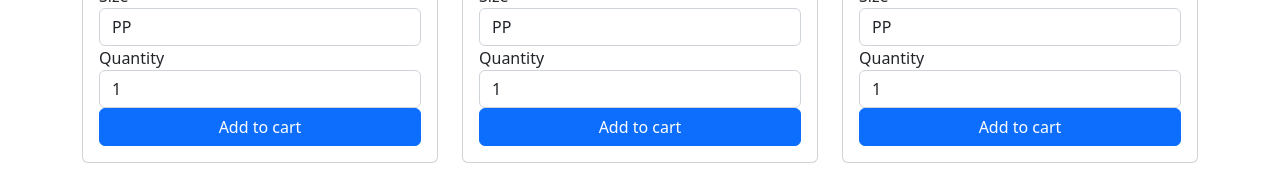
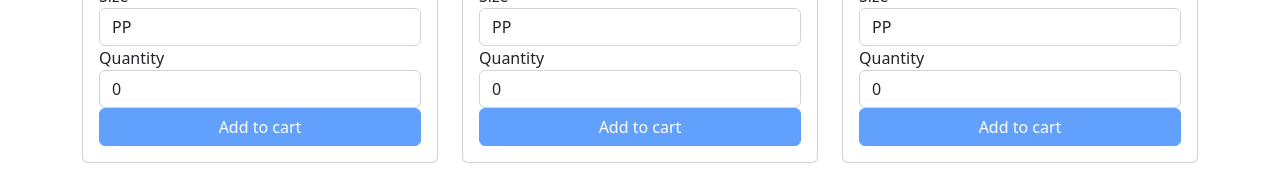
Before and after one commit to purchasestore/shopez-atacado, a React (Create React App) app: page / in a window 1280 px wide. Shown: the part 396-581 px from the top of the page. Built offline with nearby package versions, Linux system fonts and the light colour scheme; grey boxes are pictures that could not be loaded.

Commit message:
fix to not update all inputs of the screen

```diff
--- a/src/components/ProductList.js
+++ b/src/components/ProductList.js
@@ -2,19 +2,23 @@ import React, { useState } from 'react';
 import PropTypes from 'prop-types';
 
 const ProductList = ({ addToCart }) => {
-  const products = [
-    { name: 'Product 1', price: 10.99, size: ['PP','P','M'], image: 'https://17741.cdn.simplo7.net/static/17741/sku/conjuntos-macacao-fechado-manga-comprida-tumblr--p-1656093927804.jpeg', quantity: 0 },
-    { name: 'Product 2', price: 19.99, size: ['PP','P','M'], image: 'https://17741.cdn.simplo7.net/static/17741/sku/conjuntos-macacao-fechado-manga-comprida-tumblr--p-1673444046549.png', quantity: 0 },
-    { name: 'Product 3', price: 24.99, size: ['PP','P','M'], image: 'https://17741.cdn.simplo7.net/static/17741/sku/saia-saia-argola-sexy--p-1663959870905.jpeg', quantity: 0 },
-    { name: 'Product 4', price: 14.99, size: ['PP','P','M'], image: 'https://17741.cdn.simplo7.net/static/17741/sku/biquinis-biquini-fio-com-argola-1676509827180.jpeg', quantity: 0 },
-  ];
+  const [products, setProducts] = useState([
+    { name: 'Product 1', price: 10.99, size: ['PP','P','M'], image: 'https://17741.cdn.simplo7.net/static/17741/sku/conjuntos-macacao-fechado-manga-comprida-tumblr--p-1656093927804.jpeg', quantity: 0, id: 1 },
+    { name: 'Product 2', price: 19.99, size: ['PP','P','M'], image: 'https://17741.cdn.simplo7.net/static/17741/sku/conjuntos-macacao-fechado-manga-comprida-tumblr--p-1673444046549.png', quantity: 0, id: 2 },
+    { name: 'Product 3', price: 24.99, size: ['PP','P','M'], image: 'https://17741.cdn.simplo7.net/static/17741/sku/saia-saia-argola-sexy--p-1663959870905.jpeg', quantity: 0, id: 3 },
+    { name: 'Product 4', price: 14.99, size: ['PP','P','M'], image: 'https://17741.cdn.simplo7.net/static/17741/sku/biquinis-biquini-fio-com-argola-1676509827180.jpeg', quantity: 0, id: 4 },
+  ]);
 
-  const [quantity, setQuantity] = useState(1);
-
-  const handleQuantityChange = (e) => {
+  const handleQuantityChange = (productId, e) => {
     const value = parseInt(e.target.value);
-    if (!isNaN(value)) {
-      setQuantity(value);
+    if (!isNaN(value) && value >= 1) {
+      const updatedProducts = products.map(product => {
+        if (product.id === productId) {
+          product.quantity = value;
+        }
+        return product;
+      });
+      setProducts(updatedProducts);
     }
   };
 
@@ -38,9 +42,9 @@ const ProductList = ({ addToCart }) => {
                 </div>
                 <div className="form-group">
                   <label htmlFor="quantity">Quantity</label>
-                  <input type="number" className="form-control" id="quantity" min="1" value={quantity} onChange={handleQuantityChange} />
+                  <input type="number" className="form-control" key={product.id} id={`quantity${product.id}`} min="1" value={product.quantity} onChange={(e) => handleQuantityChange(product.id, e)} />
                 </div>
-                <button className="btn btn-primary" onClick={() => addToCart({ ...product, quantity, size: document.getElementById('size').value })} disabled={quantity < 1}>Add to cart</button>
+                <button className="btn btn-primary" onClick={() => addToCart({ ...product, quantity: product.quantity, size: document.getElementById('size').value })} disabled={product.quantity < 1}>Add to cart</button>
               </div>
             </div>
           </div>
```
